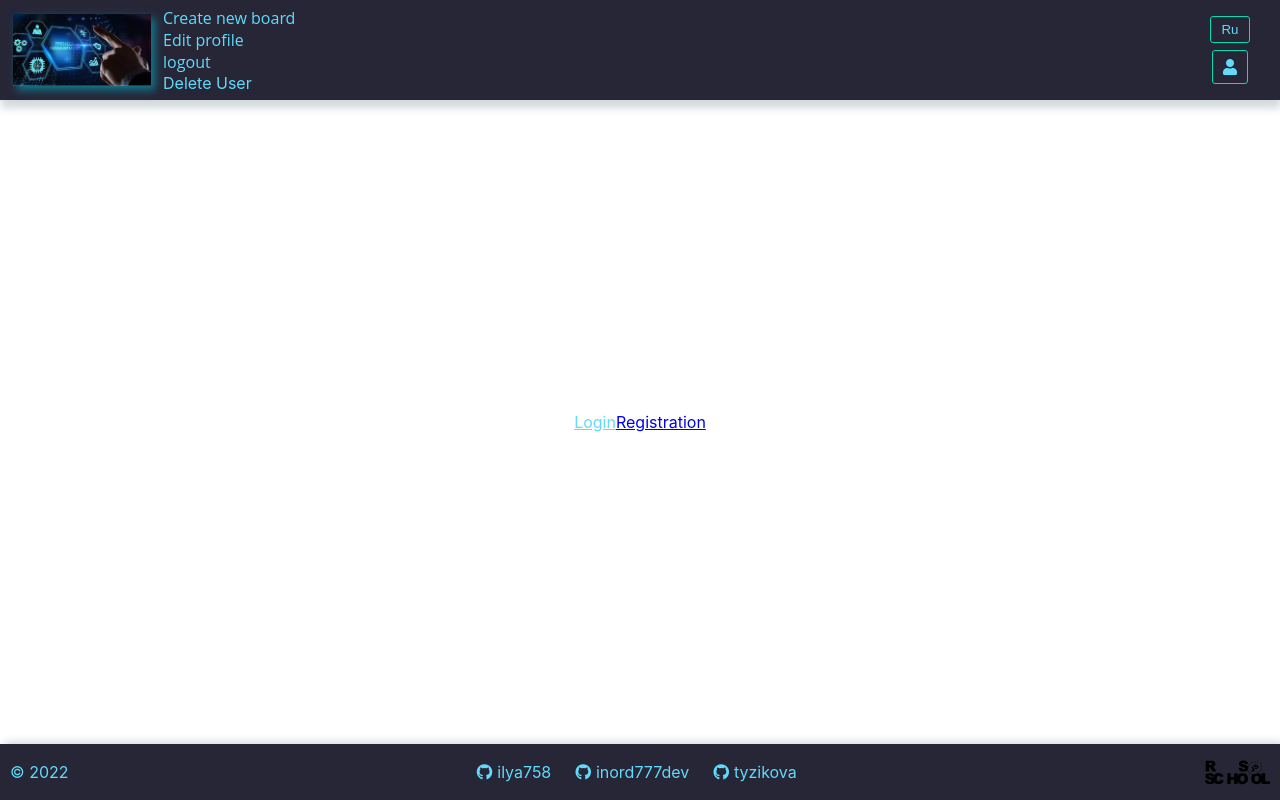
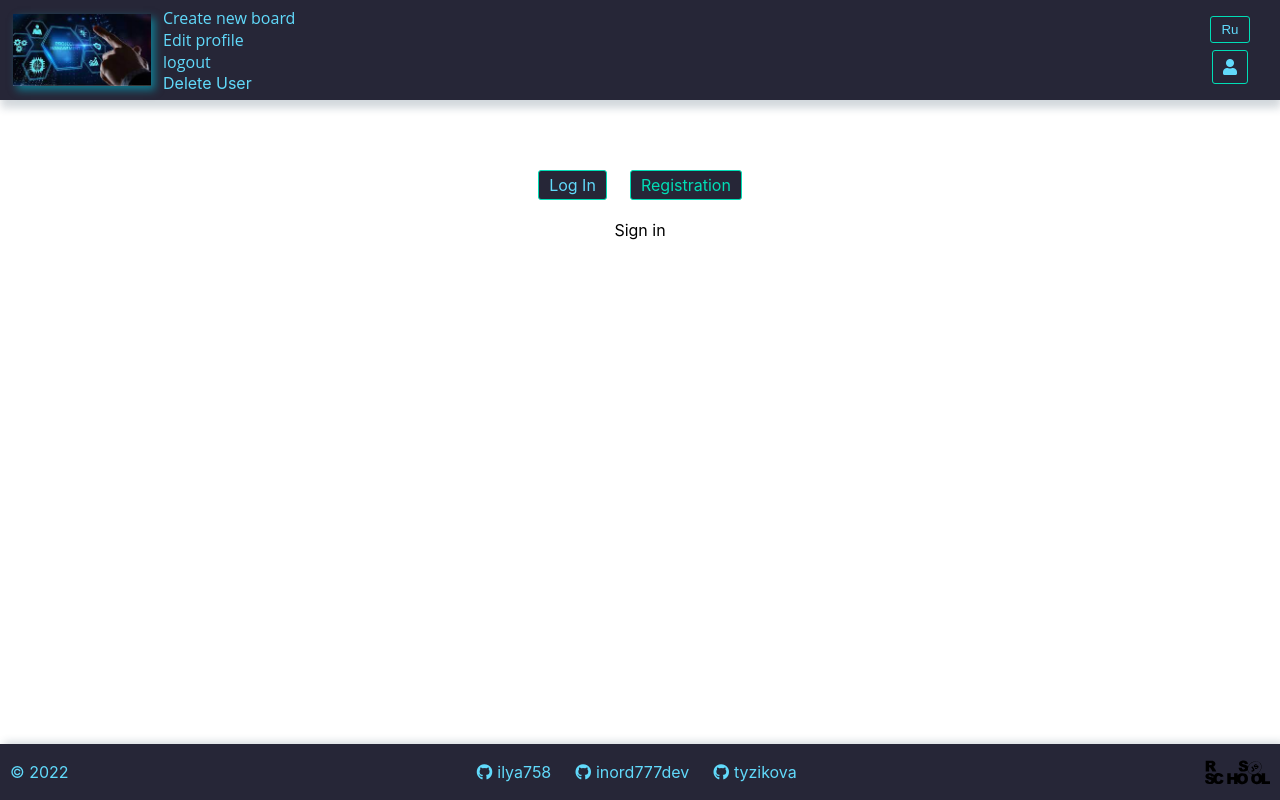
Before and after one commit to Ilya758/project-management-app, a React (Create React App) app: page /authentication/login in a window 1280 px wide. Built offline with nearby package versions, Linux system fonts and the light colour scheme; a web font is replaced by a local one.

Commit message:
fix:correct authentication files

```diff
--- a/src/components/Authentication/Authentication.css
+++ b/src/components/Authentication/Authentication.css
@@ -1,13 +1,27 @@
 .wrapper-component {
   display: flex;
-  justify-content: center;
+  justify-content: flex-start;
+  flex-direction: column;
   align-items: center;
   flex-grow: 1;
 }
 
-.component {
-  max-width: 1000px;
+.container-authentication {
   display: flex;
-  justify-content: center;
+  justify-content: space-evenly;
   align-items: center;
+  width: 250px;
+  height: 70px;
+  margin-top: 50px;
 }
+
+.login-link,
+.registration-link {
+  display: flex;
+  align-items: center;
+  width: auto;
+  height: 30px;
+  text-decoration: none;
+  background-color: #262637;
+  color: #00deb6;
+}
--- a/src/components/Authentication/Authentication.tsx
+++ b/src/components/Authentication/Authentication.tsx
@@ -1,13 +1,20 @@
 import { NavLink } from 'react-router-dom';
+import { LOGIN_SUBTITLE } from '../../constants/utils';
 import './Authentication.css';
+import '../Header/Header.css';
 
 export const Authentication = () => {
   return (
     <div className="wrapper-component">
-      <div className="component">
-        <NavLink to="login">Login</NavLink>
-        <NavLink to="registration">Registration</NavLink>
+      <div className="container-authentication">
+        <NavLink to="login" className="login-link">
+          Log In
+        </NavLink>
+        <NavLink to="registration" className="registration-link">
+          Registration
+        </NavLink>
       </div>
+      <div className="login-subtitle">{LOGIN_SUBTITLE[0]}</div>
     </div>
   );
 };
--- a/src/components/Header/Authorization.tsx
+++ b/src/components/Header/Authorization.tsx
@@ -1,11 +1,11 @@
 import { NavLink } from 'react-router-dom';
-import { language } from '../../constants/utils';
+import { LANGUAGE } from '../../constants/utils';
 import './Header.css';
 
 export const Authorization = () => {
   return (
     <nav className="nav">
-      <button className="language">{language[0]}</button>
+      <button className="language">{LANGUAGE[0]}</button>
       <NavLink to="/authentication/login" className="signUp">
         <i className="fas fa-user" aria-hidden="true"></i>
       </NavLink>
--- a/src/components/Header/Header.css
+++ b/src/components/Header/Header.css
@@ -85,7 +85,9 @@
 }
 
 .signUp,
-.language {
+.language,
+.login-link,
+.registration-link {
   border: 1px solid #00deb6;
   border-radius: 3px;
   padding: 5px 10px;
--- a/src/constants/utils.tsx
+++ b/src/constants/utils.tsx
@@ -1 +1,3 @@
-export const language = ['Ru', 'En'];
+export const LANGUAGE = ['Ru', 'En'];
+
+export const LOGIN_SUBTITLE = ['Sign in', 'Кegister and enjoy ProjectManagement'];
```
